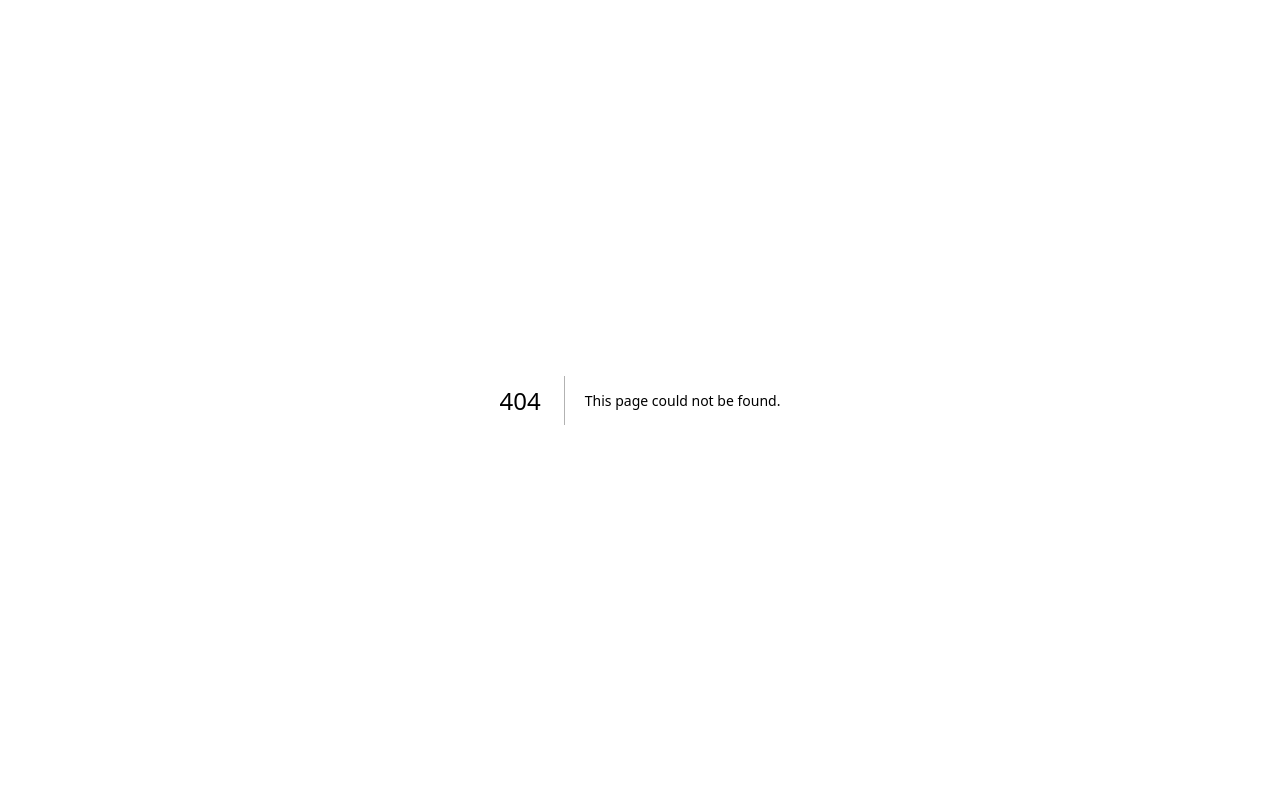
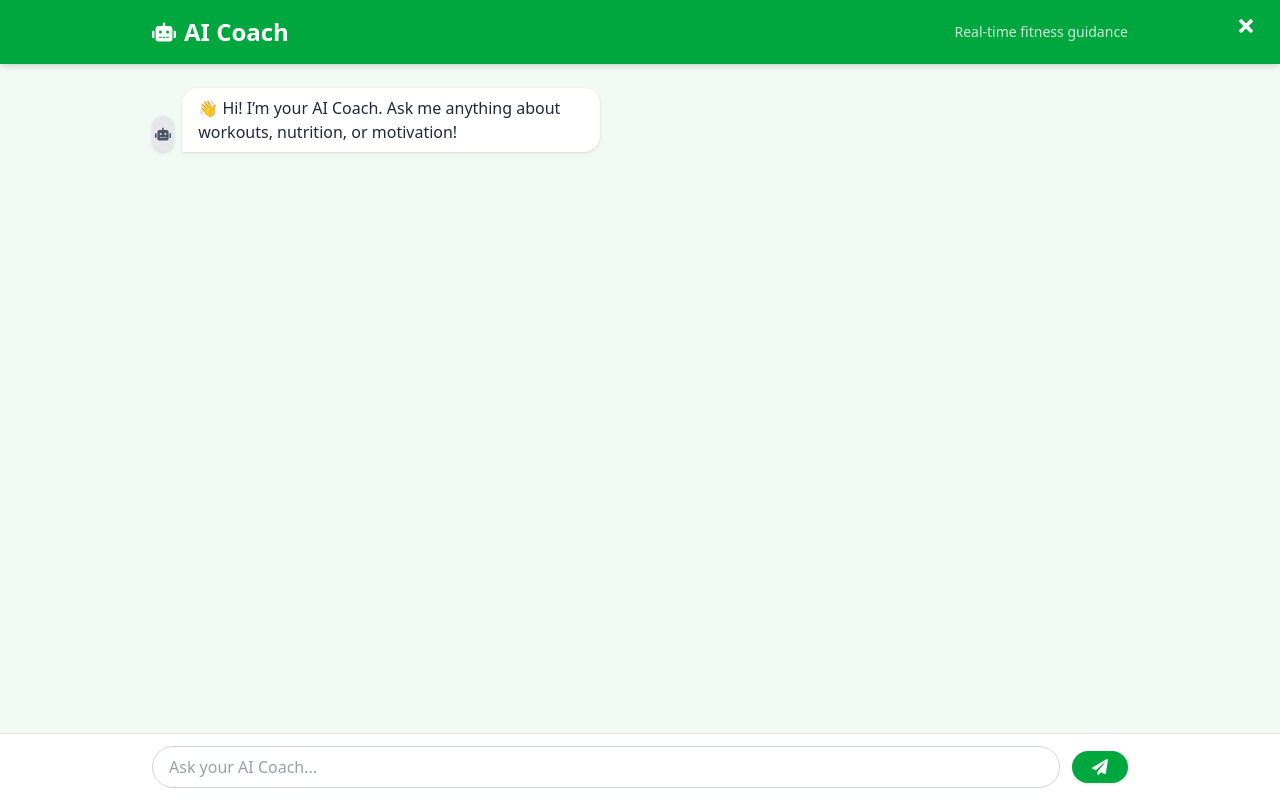
Before and after one commit to Nakib64/Fitlife, a Next.js app: page /ai-coach in a window 1280 px wide. Before the commit this address had no page. Built offline with nearby package versions, Linux system fonts and the light colour scheme.

Commit message:
Ai chat(Ai coach) section add

```diff
--- /dev/null
+++ b/src/app/ai-coach/page.jsx
@@ -0,0 +1,125 @@
+"use client";
+
+import { useState, useRef, useEffect } from "react";
+import { motion } from "framer-motion";
+import { FaRobot, FaUser, FaPaperPlane, FaTimes } from "react-icons/fa";
+import { useRouter } from "next/navigation";
+
+export default function AICoachPage() {
+  const [messages, setMessages] = useState([
+    {
+      sender: "ai",
+      text: "👋 Hi! I’m your AI Coach. Ask me anything about workouts, nutrition, or motivation!",
+    },
+  ]);
+  const [input, setInput] = useState("");
+  const messagesEndRef = useRef(null);
+  const router = useRouter();
+
+  // Auto-scroll to bottom when new messages arrive
+  useEffect(() => {
+    messagesEndRef.current?.scrollIntoView({ behavior: "smooth" });
+  }, [messages]);
+
+  function handleSend() {
+    if (!input.trim()) return;
+
+    const newMessage = { sender: "user", text: input };
+    setMessages((prev) => [...prev, newMessage]);
+    setInput("");
+
+    // 👇 Mock AI reply (replace with WebSocket / AI API)
+    setTimeout(() => {
+      setMessages((prev) => [
+        ...prev,
+        {
+          sender: "ai",
+          text: "💡 That’s a great question! I’ll tailor advice to your fitness plan once connected to AI backend.",
+        },
+      ]);
+    }, 1000);
+  }
+
+  return (
+    <div className="min-h-screen flex flex-col bg-[#f0f9f3] text-gray-700">
+      {/* Header */}
+      <header className="bg-green-600 text-white py-4 shadow-md relative">
+        <div className="max-w-5xl mx-auto px-6 flex justify-between items-center">
+          <h1 className="text-2xl font-bold flex items-center gap-2">
+            <FaRobot /> AI Coach
+          </h1>
+          <p className="text-sm opacity-80">Real-time fitness guidance</p>
+        </div>
+
+        {/* Close (X) Button */}
+        <button
+          onClick={() => router.back()}
+          className="absolute right-6 top-4 text-white hover:text-gray-200 text-xl"
+        >
+          <FaTimes />
+        </button>
+      </header>
+
+      {/* Chat Window */}
+      <main className="flex-1 overflow-y-auto px-4 sm:px-6 py-6 max-w-5xl mx-auto w-full">
+        <div className="space-y-4">
+          {messages.map((msg, i) => (
+            <motion.div
+              key={i}
+              initial={{ opacity: 0, y: 10 }}
+              animate={{ opacity: 1, y: 0 }}
+              transition={{ duration: 0.3 }}
+              className={`flex ${msg.sender === "user" ? "justify-end" : "justify-start"}`}
+            >
+              <div
+                className={`flex items-end gap-2 max-w-xs sm:max-w-sm md:max-w-md ${
+                  msg.sender === "user" ? "flex-row-reverse" : ""
+                }`}
+              >
+                {/* Avatar */}
+                <div
+                  className={`h-9 w-9 rounded-full flex items-center justify-center shadow ${
+                    msg.sender === "user" ? "bg-green-600 text-white" : "bg-gray-200 text-gray-600"
+                  }`}
+                >
+                  {msg.sender === "user" ? <FaUser /> : <FaRobot />}
+                </div>
+                {/* Message Bubble */}
+                <div
+                  className={`px-4 py-2 rounded-2xl shadow text-sm sm:text-base ${
+                    msg.sender === "user"
+                      ? "bg-green-600 text-white rounded-br-none"
+                      : "bg-white text-gray-800 rounded-bl-none"
+                  }`}
+                >
+                  {msg.text}
+                </div>
+              </div>
+            </motion.div>
+          ))}
+          <div ref={messagesEndRef} />
+        </div>
+      </main>
+
+      {/* Input Box */}
+      <footer className="bg-white border-t border-gray-200">
+        <div className="max-w-5xl mx-auto px-4 sm:px-6 py-3 flex items-center gap-3">
+          <input
+            type="text"
+            className="flex-1 border border-gray-300 rounded-full px-4 py-2 focus:ring-2 focus:ring-green-500 focus:outline-none"
+            placeholder="Ask your AI Coach..."
+            value={input}
+            onChange={(e) => setInput(e.target.value)}
+            onKeyDown={(e) => e.key === "Enter" && handleSend()}
+          />
+          <button
+            onClick={handleSend}
+            className="bg-green-600 text-white px-5 py-2 rounded-full shadow hover:bg-green-700 transition"
+          >
+            <FaPaperPlane />
+          </button>
+        </div>
+      </footer>
+    </div>
+  );
+}
--- /dev/null
+++ b/src/app/component/ChatButton/ChatButton.jsx
@@ -0,0 +1,24 @@
+"use client";
+
+import { useRouter, usePathname } from "next/navigation";
+import { FaComments } from "react-icons/fa";
+
+export default function ChatButton() {
+  const router = useRouter();
+  const pathname = usePathname();
+
+  // 🔹 Hide button if already on AI Coach page
+  if (pathname === "/ai-coach") return null;
+
+  return (
+    <button
+      onClick={() => router.push("/ai-coach")}
+      className="fixed bottom-6 right-6 bg-green-600 text-white p-4 rounded-full shadow-lg
+                 hover:bg-green-700 transition z-50 flex items-center justify-center"
+      aria-label="AI Coach"
+      title="AI Coach"
+    >
+      <FaComments size={24} />
+    </button>
+  );
+}
--- a/src/app/layout.js
+++ b/src/app/layout.js
@@ -1,5 +1,6 @@
 import { Geist, Geist_Mono } from "next/font/google";
 import "./globals.css";
+import ChatButton from "./component/ChatButton/ChatButton";
 
 const geistSans = Geist({
   variable: "--font-geist-sans",
@@ -16,6 +17,7 @@ export const metadata = {
   description: "Generated by create next app",
 };
 
+
 export default function RootLayout({ children }) {
   return (
     <html lang="en">
@@ -23,6 +25,7 @@ export default function RootLayout({ children }) {
         className={`${geistSans.variable} ${geistMono.variable} antialiased`}
       >
         {children}
+        <ChatButton />
       </body>
     </html>
   );
```
